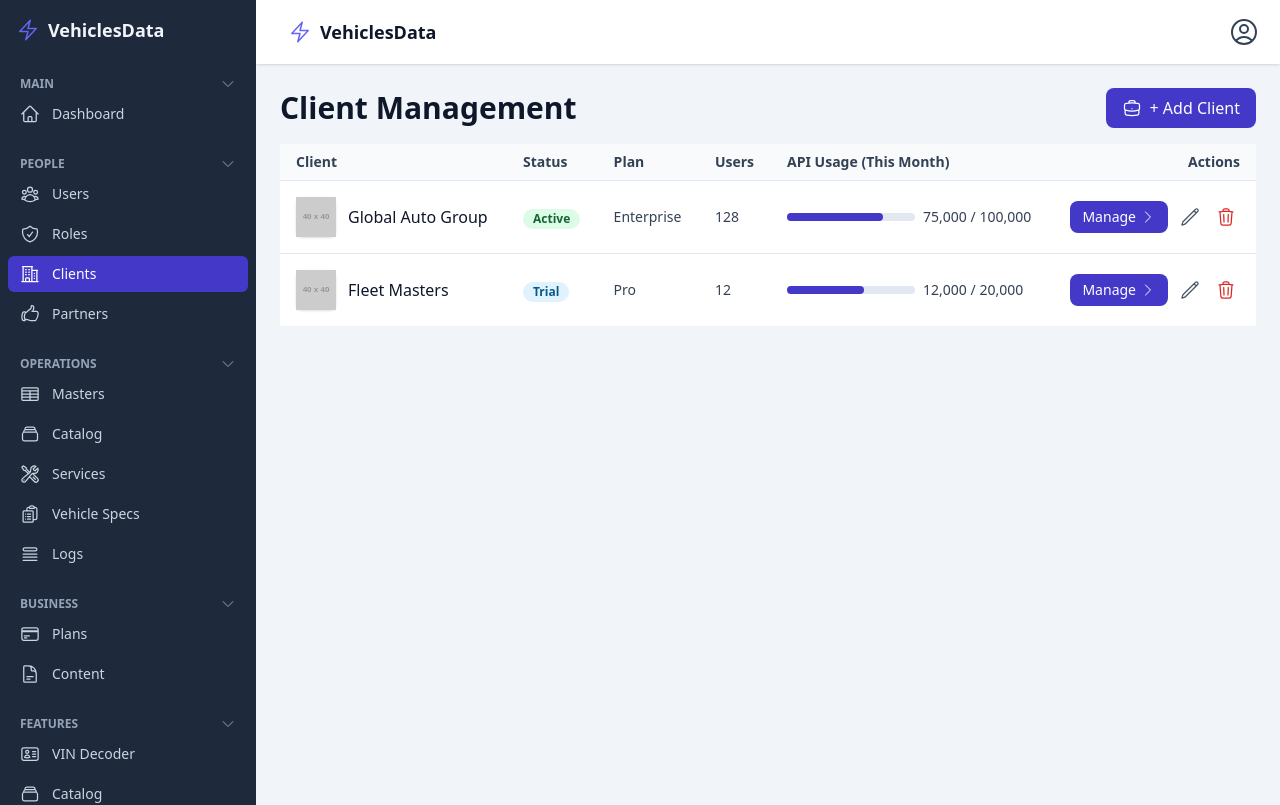
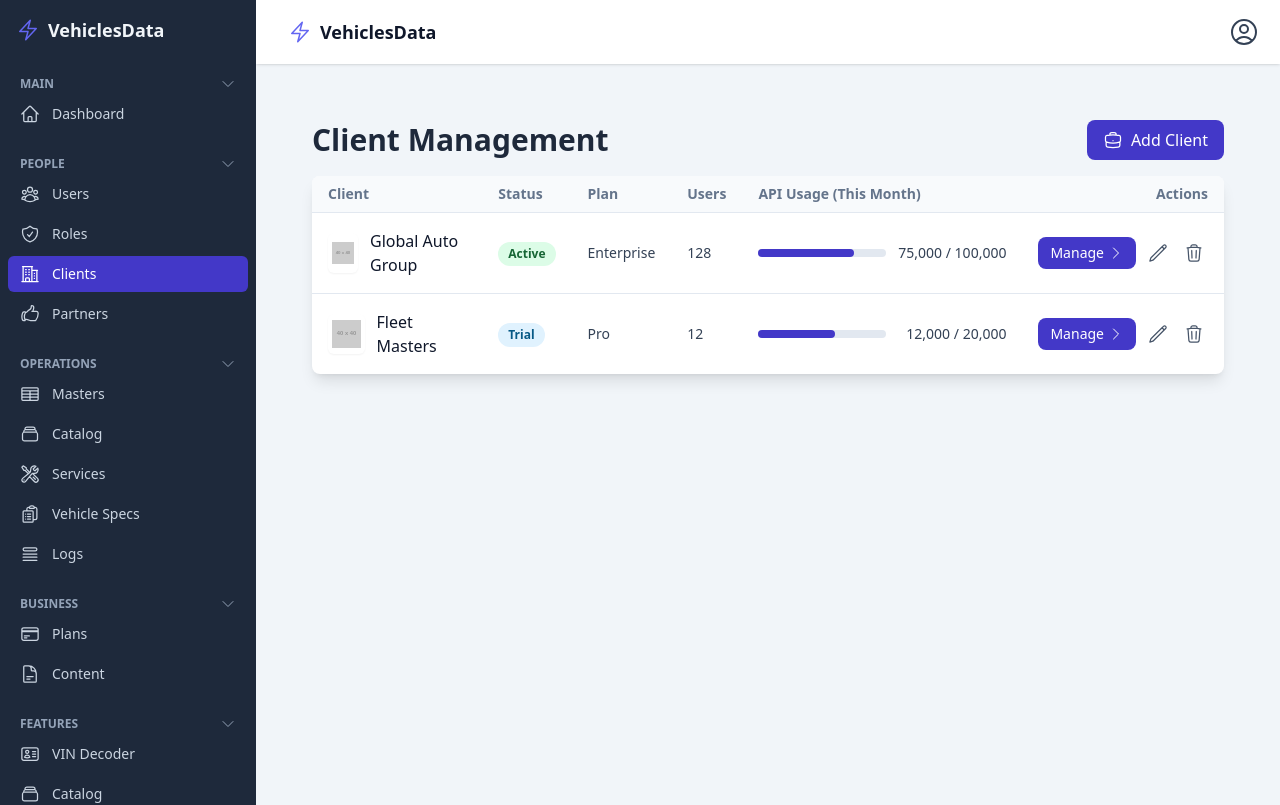
Before and after one commit to Mrababa/AIVhicles, a React (Vite) app in the folder frontend/: page /admin/clients in a window 1280 px wide. Shown: the top 805 px of the page. Built offline with nearby package versions, Linux system fonts and the light colour scheme.

Commit message:
feat: add usage bar component

```diff
--- a/frontend/src/components/AdminClients.tsx
+++ b/frontend/src/components/AdminClients.tsx
@@ -6,6 +6,8 @@ import {
   TrashIcon,
   ChevronRightIcon,
 } from '@heroicons/react/24/outline';
+import StatusBadge from './StatusBadge';
+import UsageBar from './UsageBar';
 
 /**
  * Admin interface for managing client organizations. Currently relies on
@@ -45,12 +47,6 @@ const initialClients: Client[] = [
     apiUsage: { current: 12000, limit: 20000 },
   },
 ];
-
-const statusStyles: Record<Client['status'], string> = {
-  Active: 'bg-green-100 text-green-800',
-  Trial: 'bg-sky-100 text-sky-800',
-  Suspended: 'bg-amber-100 text-amber-800',
-};
 
 export default function AdminClients() {
   const [clients, setClients] = useState<Client[]>([]);
@@ -102,17 +98,17 @@ export default function AdminClients() {
   }
 
   return (
-    <div>
+    <div className="px-4 py-8 sm:px-6 lg:px-8">
       <div className="mb-4 flex items-center justify-between">
-        <h1 className="text-3xl font-bold text-slate-900 dark:text-slate-100">Client Management</h1>
+        <h1 className="text-3xl font-bold text-slate-800 dark:text-white">Client Management</h1>
         <button
           onClick={() => {
             setEditing(null);
             setShowForm(true);
           }}
-          className="flex items-center rounded-lg bg-indigo-600 px-4 py-2 font-medium text-white hover:bg-indigo-700"
+          className="flex items-center rounded-lg bg-indigo-600 px-4 py-2 font-medium text-white transition hover:bg-indigo-700"
         >
-          <BriefcaseIcon className="mr-2 h-5 w-5" /> + Add Client
+          <BriefcaseIcon className="mr-2 h-5 w-5" /> Add Client
         </button>
       </div>
 
@@ -120,45 +116,47 @@ export default function AdminClients() {
       <div className="mb-4" />
 
       {loading ? (
-        <table className="min-w-full divide-y divide-slate-200">
+        <div className="overflow-x-auto rounded-lg bg-white shadow-lg dark:bg-slate-800">
+          <table className="min-w-full divide-y divide-slate-200 dark:divide-slate-700">
             <thead>
-            <tr className="bg-slate-50">
+              <tr className="bg-slate-50 dark:bg-slate-700/50">
                 {['Client', 'Status', 'Plan', 'Users', 'API Usage', 'Actions'].map((h) => (
                   <th
                     key={h}
                     scope="col"
-                  className="px-4 py-2 text-left text-sm font-semibold text-slate-700"
+                    className="px-4 py-2 text-left text-sm font-semibold text-slate-500 dark:text-slate-400"
                   >
                     {h}
                   </th>
                 ))}
               </tr>
             </thead>
-          <tbody className="divide-y divide-slate-200">
+            <tbody className="divide-y divide-slate-200 dark:divide-slate-700">
               {Array.from({ length: 3 }).map((_, i) => (
                 <tr key={i} className="animate-pulse">
                   <td className="px-4 py-4">
-                  <div className="h-6 w-40 rounded bg-slate-200" />
+                    <div className="h-6 w-40 rounded bg-slate-200 dark:bg-slate-700" />
                   </td>
                   <td className="px-4 py-4">
-                  <div className="h-6 w-16 rounded bg-slate-200" />
+                    <div className="h-6 w-16 rounded bg-slate-200 dark:bg-slate-700" />
                   </td>
                   <td className="px-4 py-4">
-                  <div className="h-6 w-20 rounded bg-slate-200" />
+                    <div className="h-6 w-20 rounded bg-slate-200 dark:bg-slate-700" />
                   </td>
                   <td className="px-4 py-4">
-                  <div className="h-6 w-12 rounded bg-slate-200" />
+                    <div className="h-6 w-12 rounded bg-slate-200 dark:bg-slate-700" />
                   </td>
                   <td className="px-4 py-4">
-                  <div className="h-6 w-32 rounded bg-slate-200" />
+                    <div className="h-6 w-32 rounded bg-slate-200 dark:bg-slate-700" />
                   </td>
                   <td className="px-4 py-4">
-                  <div className="h-6 w-24 rounded bg-slate-200" />
+                    <div className="h-6 w-24 rounded bg-slate-200 dark:bg-slate-700" />
                   </td>
                 </tr>
               ))}
             </tbody>
           </table>
+        </div>
       ) : clients.length === 0 ? (
         <div className="text-center">
           <p className="mb-4 text-slate-600 dark:text-slate-300">No clients found.</p>
@@ -167,105 +165,81 @@ export default function AdminClients() {
               setEditing(null);
               setShowForm(true);
             }}
-            className="inline-flex items-center rounded-lg bg-indigo-600 px-4 py-2 font-medium text-white hover:bg-indigo-700"
+            className="inline-flex items-center rounded-lg bg-indigo-600 px-4 py-2 font-medium text-white transition hover:bg-indigo-700"
           >
-            <BriefcaseIcon className="mr-2 h-5 w-5" /> Add your first client
+            <BriefcaseIcon className="mr-2 h-5 w-5" /> Add Client
           </button>
         </div>
       ) : (
-        <div className="overflow-x-auto">
-          <table className="min-w-full divide-y divide-slate-200">
+        <div className="overflow-x-auto rounded-lg bg-white shadow-lg dark:bg-slate-800">
+          <table className="min-w-full divide-y divide-slate-200 dark:divide-slate-700">
             <thead>
-              <tr className="bg-slate-50">
-                <th scope="col" className="px-4 py-2 text-left text-sm font-semibold text-slate-700">
+              <tr className="bg-slate-50 dark:bg-slate-700/50">
+                <th scope="col" className="px-4 py-2 text-left text-sm font-semibold text-slate-500 dark:text-slate-400">
                   Client
                 </th>
-                <th scope="col" className="px-4 py-2 text-left text-sm font-semibold text-slate-700">
+                <th scope="col" className="px-4 py-2 text-left text-sm font-semibold text-slate-500 dark:text-slate-400">
                   Status
                 </th>
-                <th scope="col" className="px-4 py-2 text-left text-sm font-semibold text-slate-700">
+                <th scope="col" className="px-4 py-2 text-left text-sm font-semibold text-slate-500 dark:text-slate-400">
                   Plan
                 </th>
-                <th scope="col" className="px-4 py-2 text-left text-sm font-semibold text-slate-700">
+                <th scope="col" className="px-4 py-2 text-left text-sm font-semibold text-slate-500 dark:text-slate-400">
                   Users
                 </th>
-                <th scope="col" className="px-4 py-2 text-left text-sm font-semibold text-slate-700">
+                <th scope="col" className="px-4 py-2 text-left text-sm font-semibold text-slate-500 dark:text-slate-400">
                   API Usage (This Month)
                 </th>
-                <th scope="col" className="px-4 py-2 text-right text-sm font-semibold text-slate-700">
+                <th scope="col" className="px-4 py-2 text-right text-sm font-semibold text-slate-500 dark:text-slate-400">
                   Actions
                 </th>
               </tr>
             </thead>
-            <tbody className="divide-y divide-slate-200 bg-white">
-              {clients.map((client) => {
-                const percent = Math.min(
-                  100,
-                  Math.round((client.apiUsage.current / client.apiUsage.limit) * 100)
-                );
-                return (
-                  <tr key={client.id} className="hover:bg-slate-50">
+            <tbody className="divide-y divide-slate-200 dark:divide-slate-700">
+              {clients.map((client) => (
+                <tr key={client.id} className="hover:bg-slate-50 dark:hover:bg-slate-700/40">
                   <td className="px-4 py-4">
                     <ClientInfo name={client.name} logo={client.logo} />
                   </td>
                   <td className="px-4 py-4">
-                      <span
-                        className={`inline-flex items-center rounded-full px-2.5 py-0.5 text-xs font-semibold ${statusStyles[client.status]}`}
-                      >
-                        {client.status}
-                      </span>
+                    <StatusBadge status={client.status} />
                   </td>
-                    <td className="px-4 py-4 text-sm text-slate-700">{client.plan}</td>
-                    <td className="px-4 py-4 text-sm text-slate-700">{client.users}</td>
+                  <td className="px-4 py-4 text-sm text-slate-700 dark:text-slate-300">{client.plan}</td>
+                  <td className="px-4 py-4 text-sm text-slate-700 dark:text-slate-300">{client.users}</td>
                   <td className="px-4 py-4">
-                      <div className="flex items-center">
-                        <div
-                          className="mr-2 h-2 w-32 rounded bg-slate-200"
-                          role="progressbar"
-                          aria-valuenow={client.apiUsage.current}
-                          aria-valuemin={0}
-                          aria-valuemax={client.apiUsage.limit}
-                        >
-                          <div
-                            className="h-2 rounded bg-indigo-600"
-                            style={{ width: `${percent}%` }}
-                          />
-                        </div>
-                        <span className="text-sm text-slate-700">
-                          {client.apiUsage.current.toLocaleString()} / {client.apiUsage.limit.toLocaleString()}
-                        </span>
-                      </div>
+                    <UsageBar current={client.apiUsage.current} limit={client.apiUsage.limit} />
                   </td>
                   <td className="px-4 py-4 text-right">
                     <div className="inline-flex items-center space-x-2">
                       <button
                         onClick={() => navigate(`/admin/clients/${client.id}`)}
-                          className="flex items-center rounded-lg bg-indigo-600 px-3 py-1.5 text-sm font-medium text-white hover:bg-indigo-700"
+                        className="flex items-center rounded-lg bg-indigo-600 px-3 py-1.5 text-sm font-medium text-white transition hover:bg-indigo-700"
                       >
                         Manage <ChevronRightIcon className="ml-1 h-4 w-4" />
                       </button>
                       <button
                         aria-label={`Edit ${client.name}`}
+                        title="Edit"
                         onClick={() => {
                           setEditing(client);
                           setShowForm(true);
                         }}
-                          className="rounded p-1 hover:bg-slate-200"
+                        className="rounded p-1 hover:bg-slate-100 dark:hover:bg-slate-700"
                       >
                         <PencilIcon className="h-5 w-5 text-slate-600" />
                       </button>
                       <button
                         aria-label={`Delete ${client.name}`}
+                        title="Delete"
                         onClick={() => setDeleting(client)}
-                          className="rounded p-1 hover:bg-red-100"
+                        className="rounded p-1 text-slate-600 hover:bg-slate-100 hover:text-red-600 dark:hover:bg-slate-700"
                       >
-                          <TrashIcon className="h-5 w-5 text-red-600" />
+                        <TrashIcon className="h-5 w-5" />
                       </button>
                     </div>
                   </td>
                 </tr>
-                );
-              })}
+              ))}
             </tbody>
           </table>
         </div>
@@ -298,7 +272,7 @@ function ClientInfo({ name, logo }: { name: string; logo?: string }) {
   const [error, setError] = useState(false);
   return (
     <div className="flex items-center">
-      <div className="mr-3 flex h-10 w-10 items-center justify-center rounded-md bg-white shadow">
+      <div className="mr-3 flex h-10 w-10 items-center justify-center rounded-md bg-white p-1 shadow-sm">
         {error || !logo ? (
           <span className="text-sm font-semibold text-slate-700">
             {name.charAt(0).toUpperCase()}
@@ -307,7 +281,7 @@ function ClientInfo({ name, logo }: { name: string; logo?: string }) {
           <img
             src={logo}
             alt={`${name} logo`}
-            className="h-10 w-10 object-contain"
+            className="h-full w-full object-contain"
             onError={() => setError(true)}
           />
         )}
--- a/frontend/src/components/StatusBadge.tsx
+++ b/frontend/src/components/StatusBadge.tsx
@@ -1,15 +1,22 @@
 import React from 'react';
 
-export default function StatusBadge({ active }: { active: boolean }) {
+type StatusBadgeProps =
+  | { status: string; active?: never }
+  | { active: boolean; status?: never };
+
+const STYLES: Record<string, string> = {
+  Active: 'bg-green-100 text-green-800',
+  Trial: 'bg-sky-100 text-sky-800',
+  Suspended: 'bg-amber-100 text-amber-800',
+  Inactive: 'bg-slate-200 text-slate-800',
+};
+
+export default function StatusBadge(props: StatusBadgeProps) {
+  const label = 'status' in props ? props.status : props.active ? 'Active' : 'Inactive';
+  const className = STYLES[label] || STYLES.Inactive;
   return (
-    <span
-      className={`inline-flex rounded-full px-2.5 py-1 text-xs font-semibold ${
-        active
-          ? 'bg-green-100 text-green-800'
-          : 'bg-slate-200 text-slate-800'
-      }`}
-    >
-      {active ? 'Active' : 'Inactive'}
+    <span className={`inline-flex rounded-full px-2.5 py-1 text-xs font-semibold ${className}`}>
+      {label}
     </span>
   );
 }
--- /dev/null
+++ b/frontend/src/components/UsageBar.tsx
@@ -0,0 +1,29 @@
+import React from 'react';
+
+interface UsageBarProps {
+  current: number;
+  limit: number;
+}
+
+export default function UsageBar({ current, limit }: UsageBarProps) {
+  const percent = Math.min(100, Math.round((current / limit) * 100));
+  return (
+    <div className="flex items-center">
+      <div
+        className="h-2 w-32 rounded bg-slate-200 dark:bg-slate-700"
+        role="progressbar"
+        aria-valuenow={current}
+        aria-valuemin={0}
+        aria-valuemax={limit}
+      >
+        <div
+          className="h-2 rounded bg-indigo-600"
+          style={{ width: `${percent}%` }}
+        />
+      </div>
+      <span className="ml-2 w-28 text-right text-sm text-slate-700 dark:text-slate-300">
+        {current.toLocaleString()} / {limit.toLocaleString()}
+      </span>
+    </div>
+  );
+}
```
Lines whose indentation alone changed are shown as unchanged.
